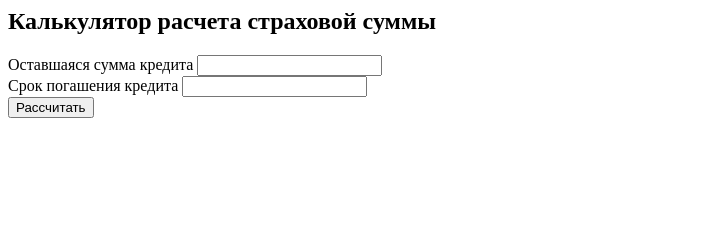
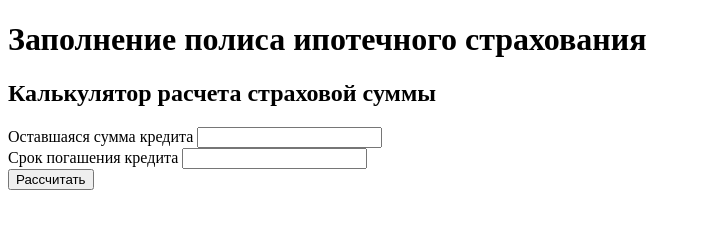
Before and after one commit to Unfeel-coder/Calculator, a plain HTML site: page calculator.html in a window 1280 px wide. Shown: the whole page, without its empty margins (0-701 px from the left). Drawn offline with Linux system fonts and the light colour scheme.

Commit message:
Update calculator.html

```diff
--- a/calculator.html
+++ b/calculator.html
@@ -1,3 +1,13 @@
+<!DOCTYPE html>
+<html>
+  <head>
+    <title>Калькулятор страховой суммы</title>
+  </head>
+  <body>
+    <h1>Заполнение полиса ипотечного страхования</h1>
+
+    <!-- Форма заполнения полиса -->
+
     <div id="insurance-calculator">
       <h2>Калькулятор расчета страховой суммы</h2>
       <div>
@@ -13,3 +23,8 @@
       </div>
       <div id="insurance-sum-result"></div>
     </div>
+
+    <!-- Скрипт для расчета страховой суммы -->
+    <script src="script.js"></script>
+  </body>
+</html>
```
Lines whose indentation alone changed are shown as unchanged.
